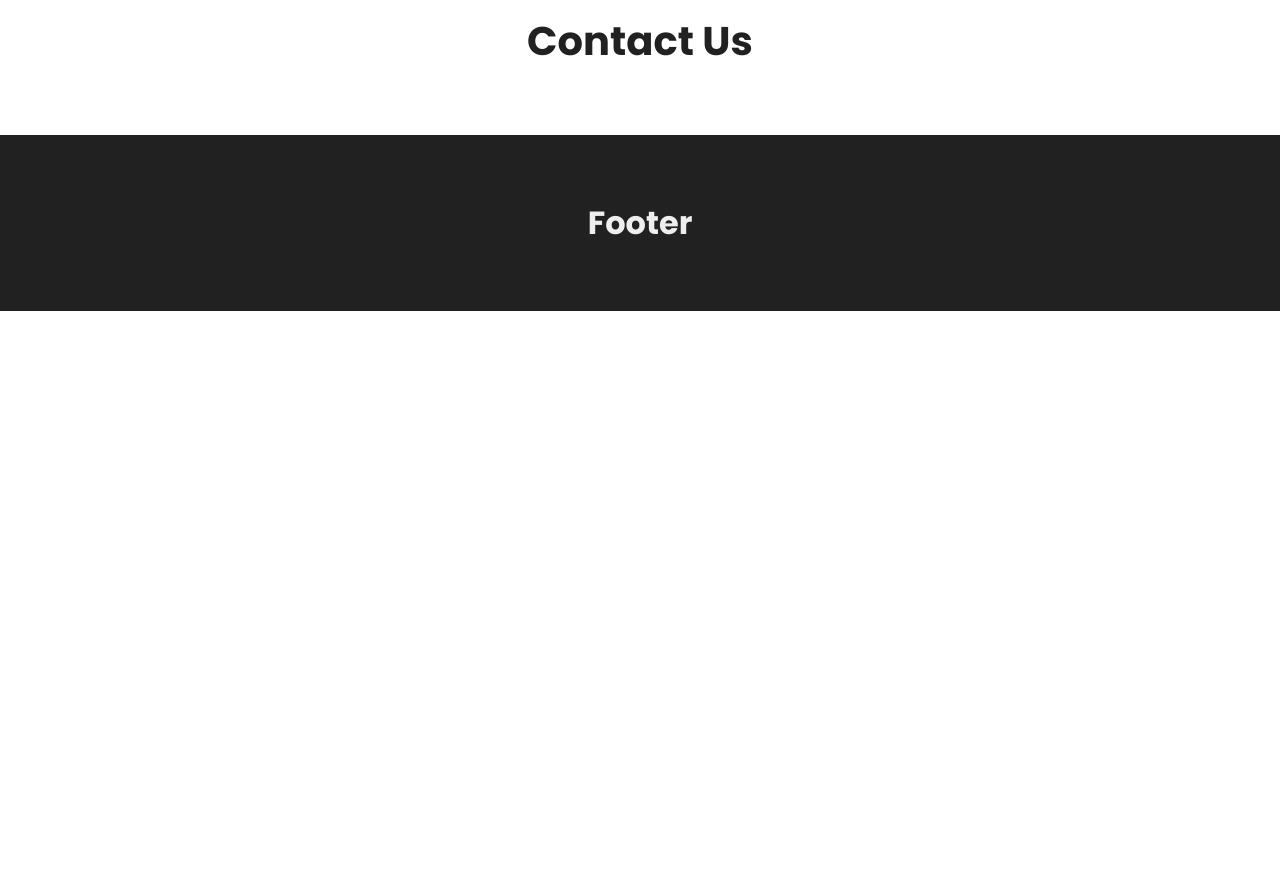
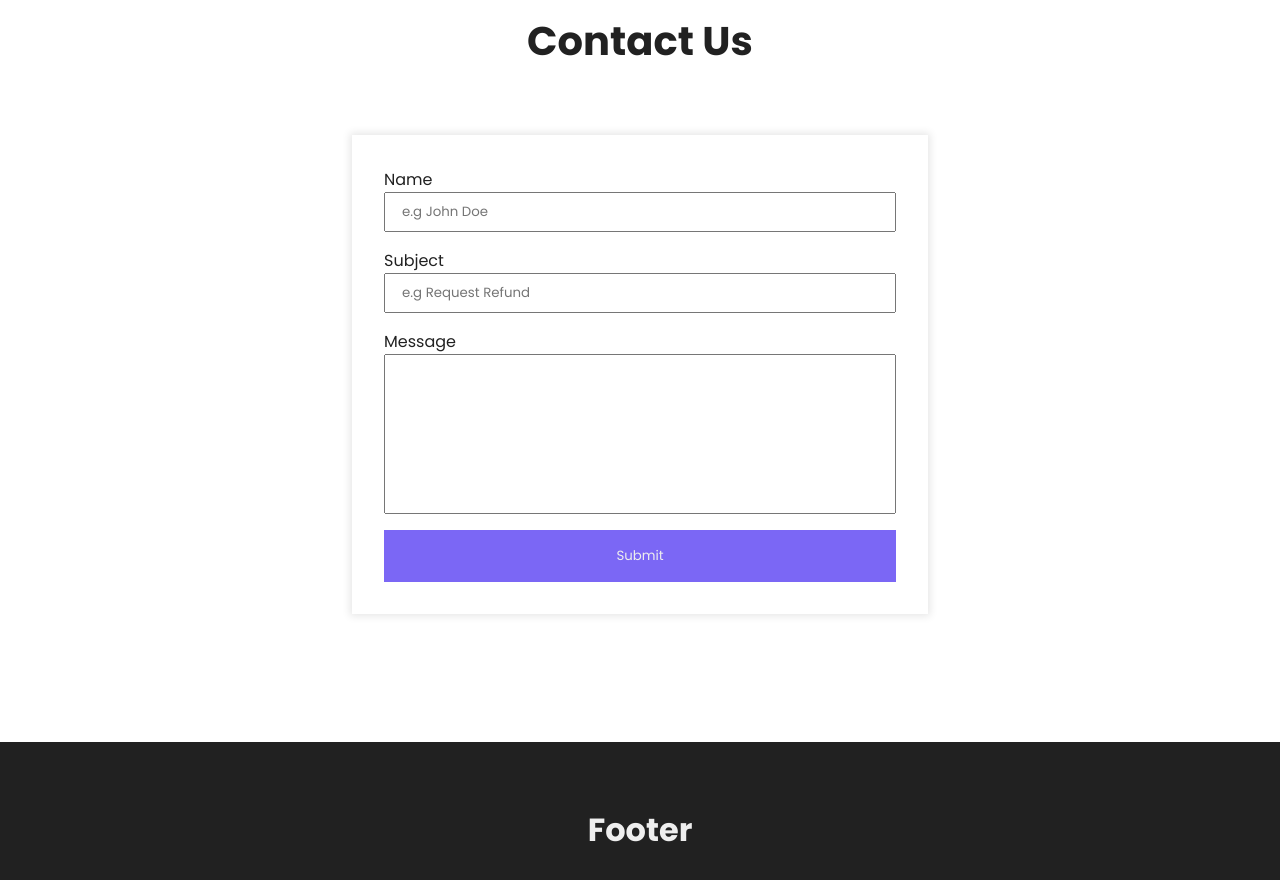
Before and after one commit to ryncrdl/dental-clinic, a React (Create React App) app: page / in a window 1280 px wide. Shown: the part 7300-8180 px from the top of the page. Before the commit the page ends 7611 px from the top, so only its background shows below. Built offline with nearby package versions, Linux system fonts and the light colour scheme.

Commit message:
update all files

```diff
--- a/src/components/Contact.js
+++ b/src/components/Contact.js
@@ -1,11 +1,27 @@
-import React from "react"
+import React from "react";
 
 const Contact = () => {
   return (
     <section id="contact">
       <h1>Contact Us</h1>
+
+      <form id="contact-container">
+        <div className="field-container">
+          <label htmlFor="name">Name</label>
+          <input type="text" placeholder="e.g John Doe" id="name" />
+        </div>
+        <div className="field-container">
+          <label htmlFor="subject">Subject</label>
+          <input type="text" placeholder="e.g Request Refund" id="subject" />
+        </div>
+        <div className="field-container">
+          <label htmlFor="message">Message</label>
+          <textarea type="text" id="message" />
+        </div>
+        <button>Submit</button>
+      </form>
     </section>
-  )
-}
+  );
+};
 
-export default Contact
+export default Contact;
--- a/src/components/Footer.js
+++ b/src/components/Footer.js
@@ -2,8 +2,9 @@ const Footer = () => {
   return (
     <footer>
       <h1>Footer</h1>
+      <div id="footer-container"></div>
     </footer>
-  )
-}
+  );
+};
 
-export default Footer
+export default Footer;
--- a/src/index.css
+++ b/src/index.css
@@ -237,6 +237,34 @@ margin-left: 8rem;
 }
 
 
+#contact-container {
+  box-shadow: var(--shadow-1);
+  background: var(--clr-1);
+  margin: 4rem 0rem;
+  padding: 2rem;
+  display: flex;
+  flex-direction: column;
+  gap: 1rem;
+  width: 50%;
+}
+
+
+#contact-container .field-container {
+  display: flex;
+  flex-direction: column;
+  color: var(--clr-3);
+}
+
+#contact-container .field-container input, #contact-container .field-container textarea  {
+  padding: 0.5rem 1rem;
+  outline: none;
+}
+
+#contact-container .field-container textarea {
+  resize: none;
+ height: 10rem;
+}
+
 footer {
   background: var(--clr-3);
   color: var(--clr-2);
```
